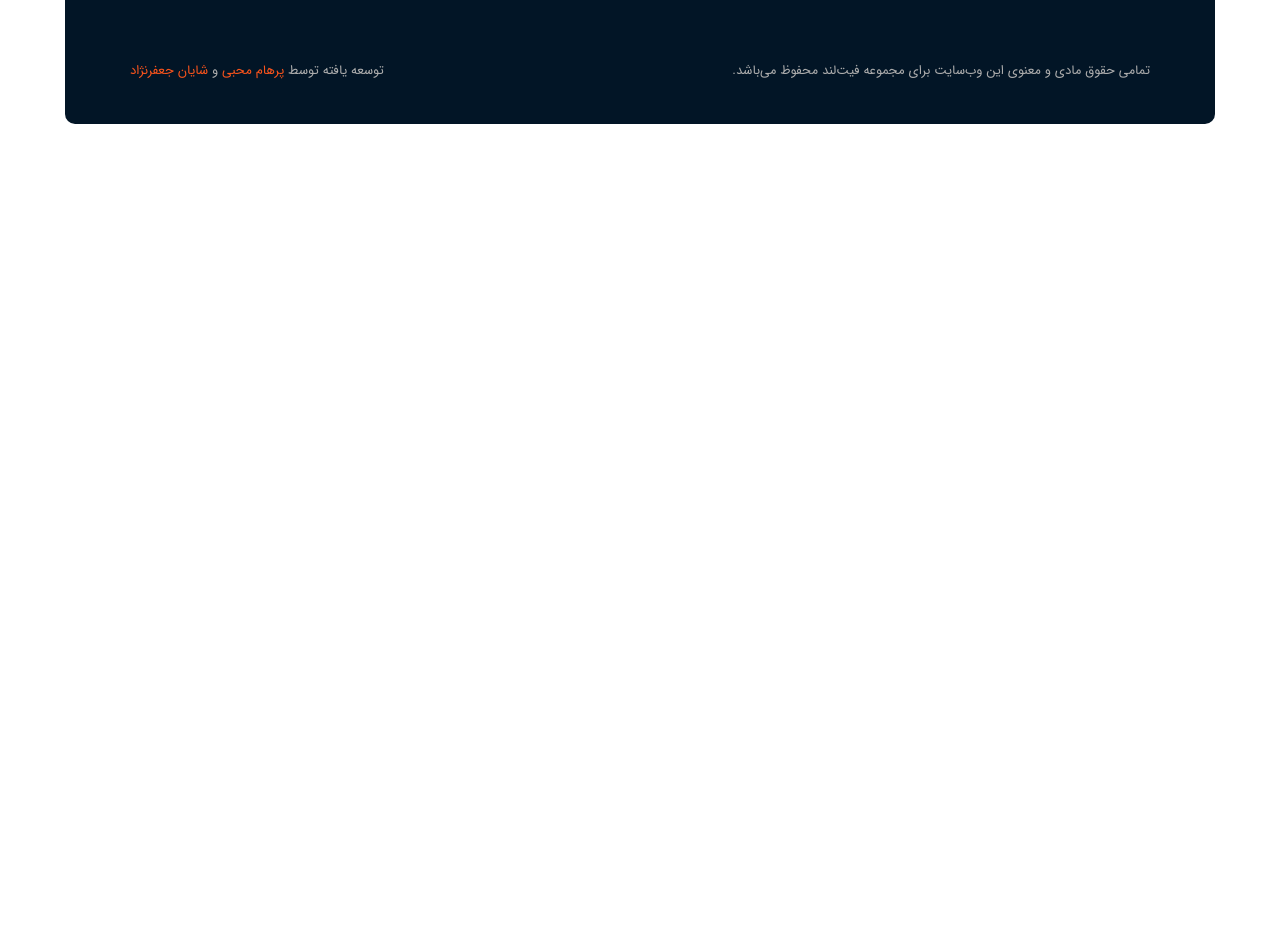
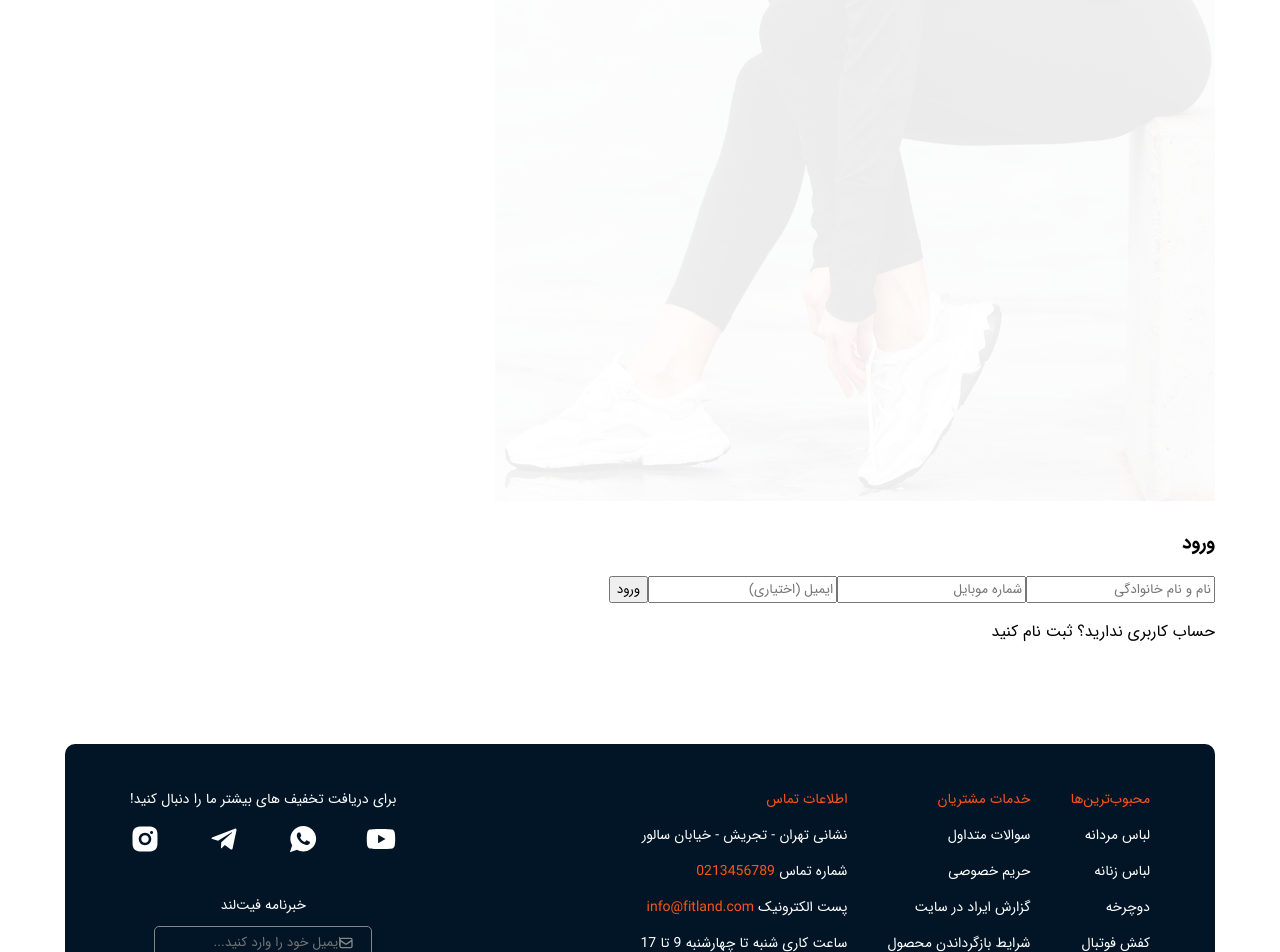
Before and after one commit to NooberThanYall/FitLand, a React (Vite) app: page /Login in a window 1280 px wide. Shown: the part 750-1702 px from the top of the page. Before the commit the page ends 882 px from the top, so only its background shows below. Built offline with nearby package versions, Linux system fonts and the light colour scheme.

Commit message:
develope html templets login form

```diff
--- a/src/Components/LoginForm/LoginForm.tsx
+++ b/src/Components/LoginForm/LoginForm.tsx
@@ -3,6 +3,28 @@ import './mediaLoginForm.css'
 
 export default function LoginForm() {
   return (
-    <div>LoginForm</div>
+    <div className="container">
+      <div className="form-login">
+
+        <div className="container-img-login">
+          <img src="Imgs/img-form-1.png" className="img-login" />
+        </div>
+
+        <form className="container-inputs">
+          <h3 className="title-form">ورود</h3>
+
+          <input type="text" className="inputs-login" placeholder="نام و نام خانوادگی" />
+
+          <input type="number" className="inputs-login" placeholder="شماره موبایل" />
+
+          <input type="email" className="inputs-login" placeholder="ایمیل (اختیاری)" />
+
+          <button className="btn-login" type="submit">ورود</button>
+
+          <p className="link-go-to-login"> حساب کاربری ندارید؟ ثبت نام کنید </p>
+        </form>
+
+      </div>
+    </div>
   )
 }
```
